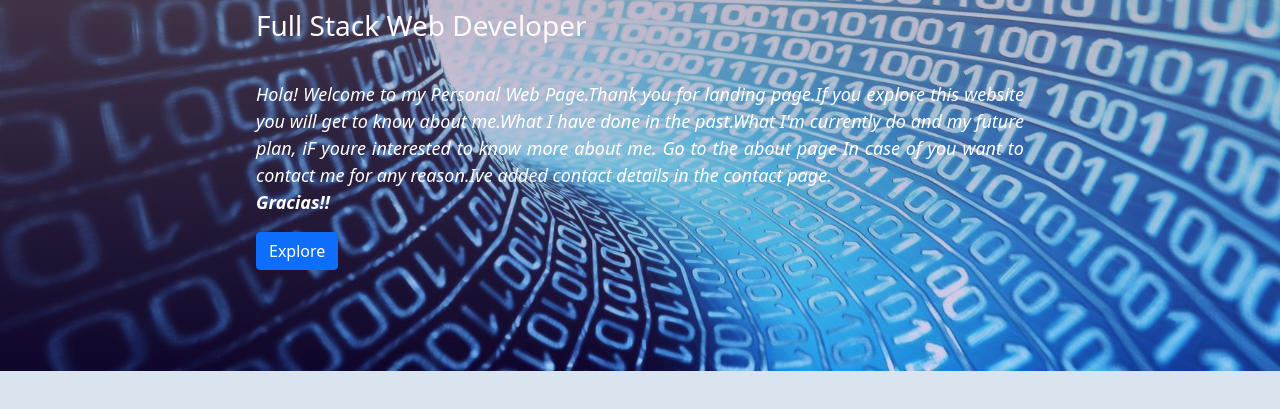
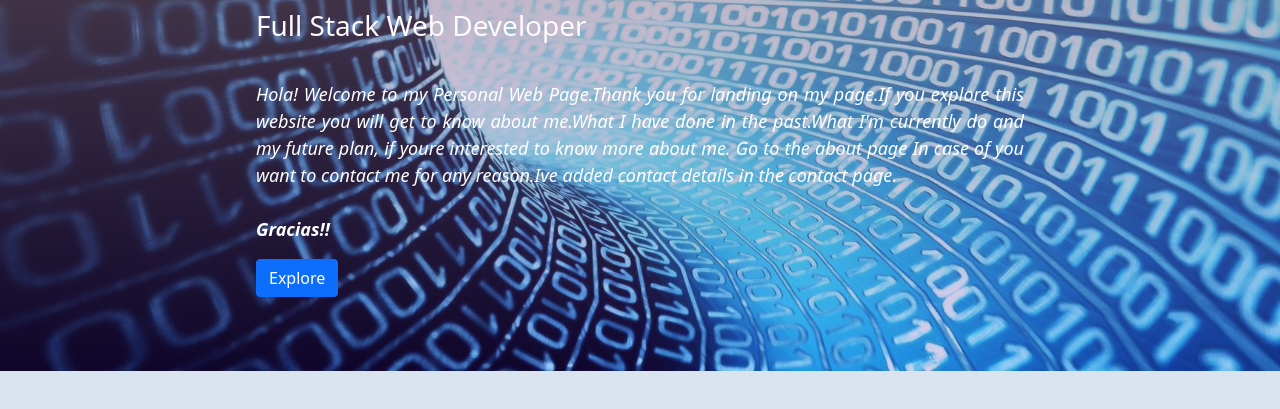
Before and after one commit to RandomOscillator/My-Portfolio, a plain HTML site: page index.html in a window 1280 px wide. Shown: the part 429-838 px from the top of the page. Drawn offline with nearby package versions, Linux system fonts and the light colour scheme.

Commit message:
index name

```diff
--- a/index.html
+++ b/index.html
@@ -42,13 +42,15 @@
         <h3 style="font-weight: 200;">Full Stack Web Developer</h3>
         <br>
         <p class="about">
-            Hola! Welcome to my Personal Web Page.Thank you for landing page.If you explore this website you will get
+            Hola! Welcome to my Personal Web Page.Thank you for landing on my page.If you explore this website you will get
             to know about me.What I have done in the past.What I'm currently
-            do and my future plan, iF youre  interested to know more about me. Go to the about page
+            do and my future plan, if youre  interested to know more about me. Go to the about page
             In case of you want to contact me for any reason.Ive added contact details in
             the contact page.
             <br>
+            <br>
             <b>Gracias!!</b>
+            <br>
         </p>
         <button type="button" class="btn btn-primary">Explore</button>
 
```
